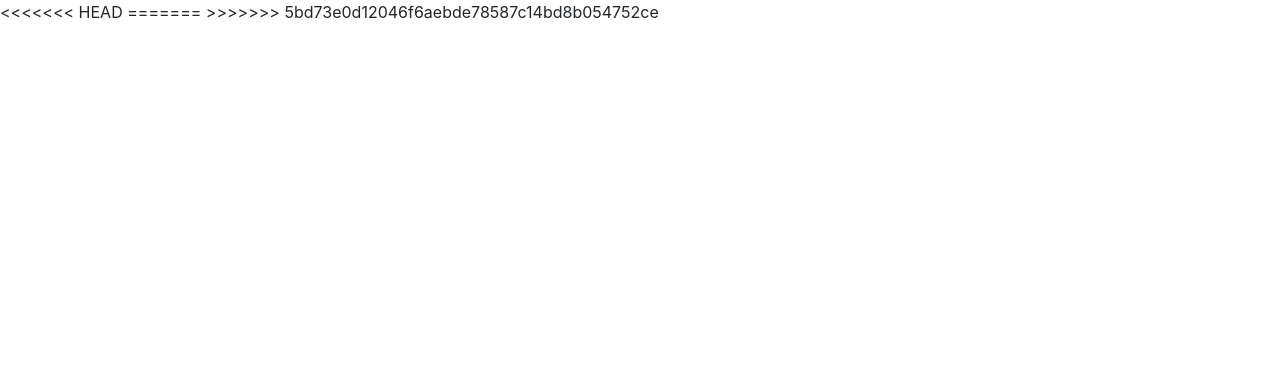
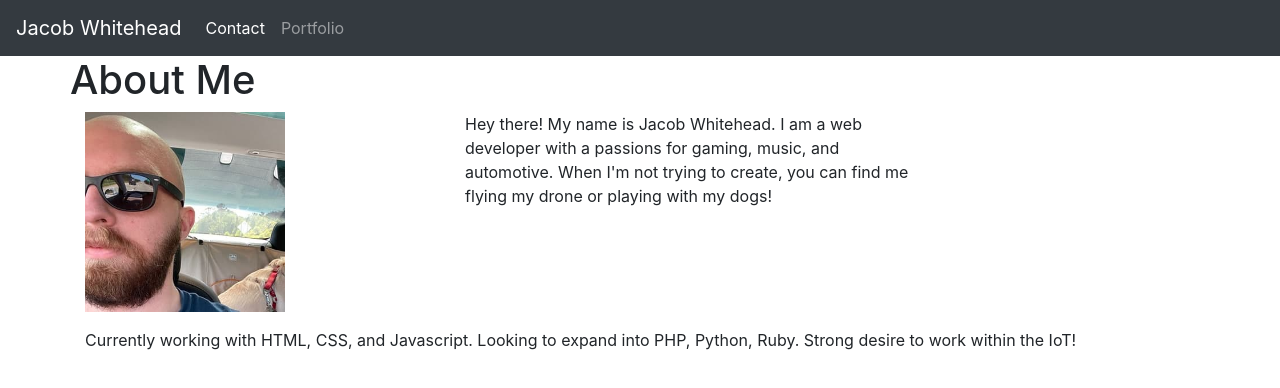
Before and after one commit to Jwhitehead-drft/my_portfolio, a plain HTML site: page index.html in a window 1280 px wide. Drawn offline with nearby package versions, Linux system fonts and the light colour scheme.

Commit message:
About me page done

```diff
--- a/index.html
+++ b/index.html
@@ -1,4 +1,3 @@
-<<<<<<< HEAD
 <!doctype html>
 <html lang="en">
   <head>
@@ -9,34 +8,60 @@
 
     <!-- Bootstrap CSS -->
     <link rel="stylesheet" href="https://stackpath.bootstrapcdn.com/bootstrap/4.3.1/css/bootstrap.min.css" integrity="sha384-ggOyR0iXCbMQv3Xipma34MD+dH/1fQ784/j6cY/iJTQUOhcWr7x9JvoRxT2MZw1T" crossorigin="anonymous">
+    <link rel="stylesheet" href="./style.css">
   </head>
   <body>
+    <nav class="navbar navbar-expand-lg navbar-dark bg-dark">
+      <a class="navbar-brand" href="index.html">Jacob Whitehead</a>
+      <button class="navbar-toggler" type="button" data-toggle="collapse" data-target="#navbarSupportedContent" aria-controls="navbarSupportedContent" aria-expanded="false" aria-label="Toggle navigation">
+        <span class="navbar-toggler-icon"></span>
+      </button>
 
+      <div class="collapse navbar-collapse" id="navbarSupportedContent">
+        <ul class="navbar-nav mr-auto">
+          <li class="nav-item active">
+            <a class="nav-link" href="./contact.html">Contact <span class="sr-only">(current)</span></a>
+          </li>
+          <li class="nav-item">
+            <a class="nav-link" href="./portfolio.html">Portfolio</a>
+          </li>
+        </ul>
+      </div>
+    </nav>
+    <!-- This div starts main block -->
+    <section>
+      <!-- This is the first row -->
+      <div class="container">
+        <div class="row">
+          <div class="col-md-12"></div>
+             <h1>About Me</h1>
+        </div>
+      </div>
+      <!-- This is the second row -->
+      <div class="container">
+        <div class="row" >
+          <div class="col-md-4">
+             <p><img src="photo_2020-12-14_20-51-09.png" alt="Me!" style="width:200px;height:200px;"></p>
+          </div>
+          <div class="col-md-5"">
+             <p>Hey there! My name is Jacob Whitehead. I am a web developer with a passions for gaming, music, and automotive. When I'm not trying to create, you can find me flying my drone or playing with my dogs!</p>
+          </div>
+        </div>
+      </div>
+      <!-- This is the third row -->
+      <div class="container">
+        <div class="row">
+          <div class="col-md-12">
+            <p>Currently working with HTML, CSS, and Javascript. Looking to expand into PHP, Python, Ruby. Strong desire to work within the IoT!</p>
+          </div>
+        </div>
+      </div>
+
+    </section>
     <!-- Optional JavaScript -->
     <!-- jQuery first, then Popper.js, then Bootstrap JS -->
     <script src="https://code.jquery.com/jquery-3.3.1.slim.min.js" integrity="sha384-q8i/X+965DzO0rT7abK41JStQIAqVgRVzpbzo5smXKp4YfRvH+8abtTE1Pi6jizo" crossorigin="anonymous"></script>
     <script src="https://cdnjs.cloudflare.com/ajax/libs/popper.js/1.14.7/umd/popper.min.js" integrity="sha384-UO2eT0CpHqdSJQ6hJty5KVphtPhzWj9WO1clHTMGa3JDZwrnQq4sF86dIHNDz0W1" crossorigin="anonymous"></script>
     <script src="https://stackpath.bootstrapcdn.com/bootstrap/4.3.1/js/bootstrap.min.js" integrity="sha384-JjSmVgyd0p3pXB1rRibZUAYoIIy6OrQ6VrjIEaFf/nJGzIxFDsf4x0xIM+B07jRM" crossorigin="anonymous"></script>
   </body>
-=======
-<!doctype html>
-<html lang="en">
-  <head>
-    <title>Title</title>
-    <!-- Required meta tags -->
-    <meta charset="utf-8">
-    <meta name="viewport" content="width=device-width, initial-scale=1, shrink-to-fit=no">
-
-    <!-- Bootstrap CSS -->
-    <link rel="stylesheet" href="https://stackpath.bootstrapcdn.com/bootstrap/4.3.1/css/bootstrap.min.css" integrity="sha384-ggOyR0iXCbMQv3Xipma34MD+dH/1fQ784/j6cY/iJTQUOhcWr7x9JvoRxT2MZw1T" crossorigin="anonymous">
-  </head>
-  <body>
-
-    <!-- Optional JavaScript -->
-    <!-- jQuery first, then Popper.js, then Bootstrap JS -->
-    <script src="https://code.jquery.com/jquery-3.3.1.slim.min.js" integrity="sha384-q8i/X+965DzO0rT7abK41JStQIAqVgRVzpbzo5smXKp4YfRvH+8abtTE1Pi6jizo" crossorigin="anonymous"></script>
-    <script src="https://cdnjs.cloudflare.com/ajax/libs/popper.js/1.14.7/umd/popper.min.js" integrity="sha384-UO2eT0CpHqdSJQ6hJty5KVphtPhzWj9WO1clHTMGa3JDZwrnQq4sF86dIHNDz0W1" crossorigin="anonymous"></script>
-    <script src="https://stackpath.bootstrapcdn.com/bootstrap/4.3.1/js/bootstrap.min.js" integrity="sha384-JjSmVgyd0p3pXB1rRibZUAYoIIy6OrQ6VrjIEaFf/nJGzIxFDsf4x0xIM+B07jRM" crossorigin="anonymous"></script>
-  </body>
->>>>>>> 5bd73e0d12046f6aebde78587c14bd8b054752ce
 </html>
--- /dev/null
+++ b/style.css
@@ -0,0 +1,20 @@
+* {
+   box-sizing: border-box;
+   padding: 10;
+   margin: 20;
+}
+
+
+.body {
+    color: rgb(251, 13, 13);
+
+   }
+.h1 {
+      color: blueviolet;
+   }
+.container {
+   /* float: left; */
+   box-sizing: border-box;
+   padding: 10;
+   margin: 20;
+}
```
Also changed, not shown: contact.html (+17 -22 lines), portfolio.html (+17 -22 lines), body-bg.png (added), photo_2020-12-14_20-51-09.png (added).
